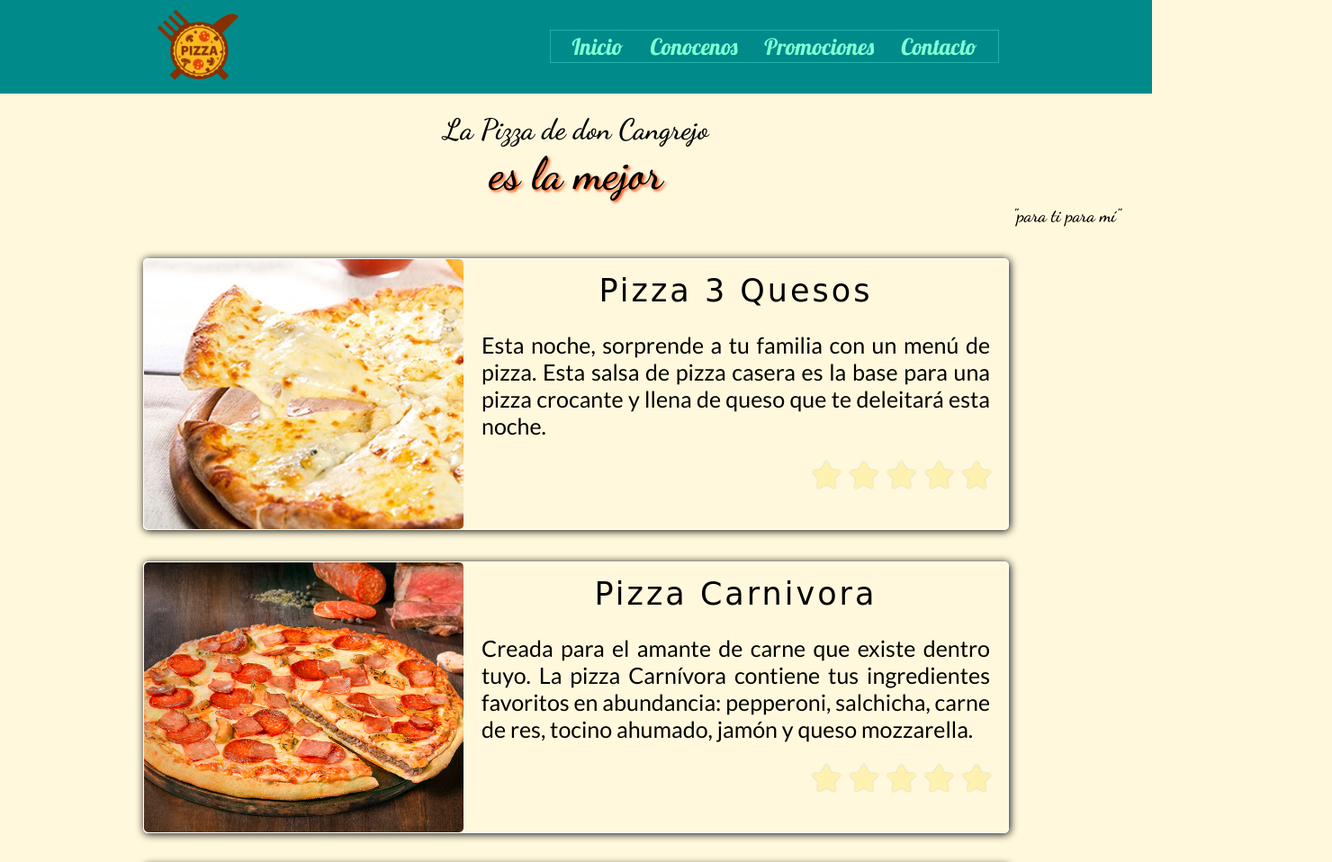
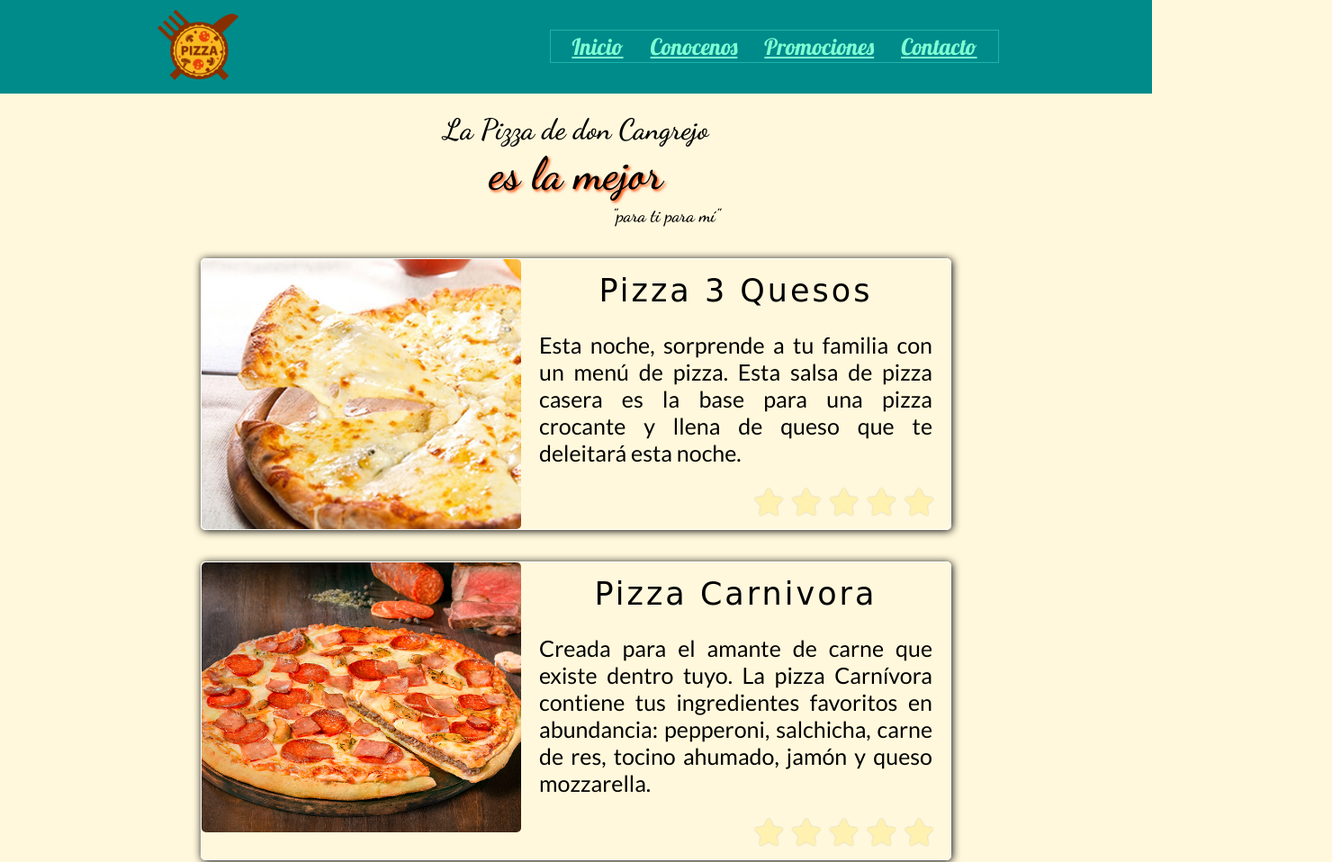
Before and after one commit to NuFrog/respizzeria, a plain HTML site: page index.html in a window 1280 px wide. Shown: the top 958 px of the page at 90% size, 1480 px wide, since content can reach past the window. Drawn offline with Linux system fonts and the light colour scheme; a web font is replaced by a local one.

Commit message:
correccion de card, enlaces del navbar

```diff
--- a/index.html
+++ b/index.html
@@ -19,12 +19,6 @@
       href="https://fonts.googleapis.com/css2?family=Lato&display=swap"
       rel="stylesheet"
     />
-    <!-- <link
-      rel="icon"
-      href="img/favicon_cangrejo.png"
-      type="image/png"
-      sizes="16x16"
-    /> -->
     <script
       src="https://kit.fontawesome.com/31163dd898.js"
       crossorigin="anonymous"
@@ -40,10 +34,10 @@
         </div>
         <div class="navbar">
           <ul>
-            <li>Inicio</li>
-            <li>Conocenos</li>
-            <li>Promociones</li>
-            <li>Contacto</li>
+            <li><a href="#">Inicio</a></li>
+            <li><a href="#">Conocenos</a></li>
+            <li><a href="#">Promociones</a></li>
+            <li><a href="#">Contacto</a></li>
           </ul>
           <!-- <i class="fas fa-caret-square-down mendesp"></i> -->
         </div>
--- a/styles.css
+++ b/styles.css
@@ -29,7 +29,7 @@ body {
   margin-top: 33px;
   padding: 2px 8px;
 }
-.navbar ul li {
+.navbar ul li a {
   font-size: 25px;
   color: aquamarine;
   margin: 0px 15px;
@@ -38,7 +38,7 @@ body {
   -webkit-animation: all 2s;
   justify-content: space-between;
 }
-.navbar ul li:hover {
+.navbar ul li a:hover {
   color: gold;
   cursor: pointer;
   /* font-size: 28px; */
@@ -67,11 +67,12 @@ h2 {
   font-family: "Dancing Script", cursive;
   text-align: right;
   font-size: 20px;
-  margin-right: 35px;
+  margin-right: -200px;
+  text-align: center;
   margin-top: 0px;
 }
 .cards {
-  width: 75%;
+  width: 65%;
   margin: 35px auto;
   display: flex;
   /* border: 1px solid grey; */
```
